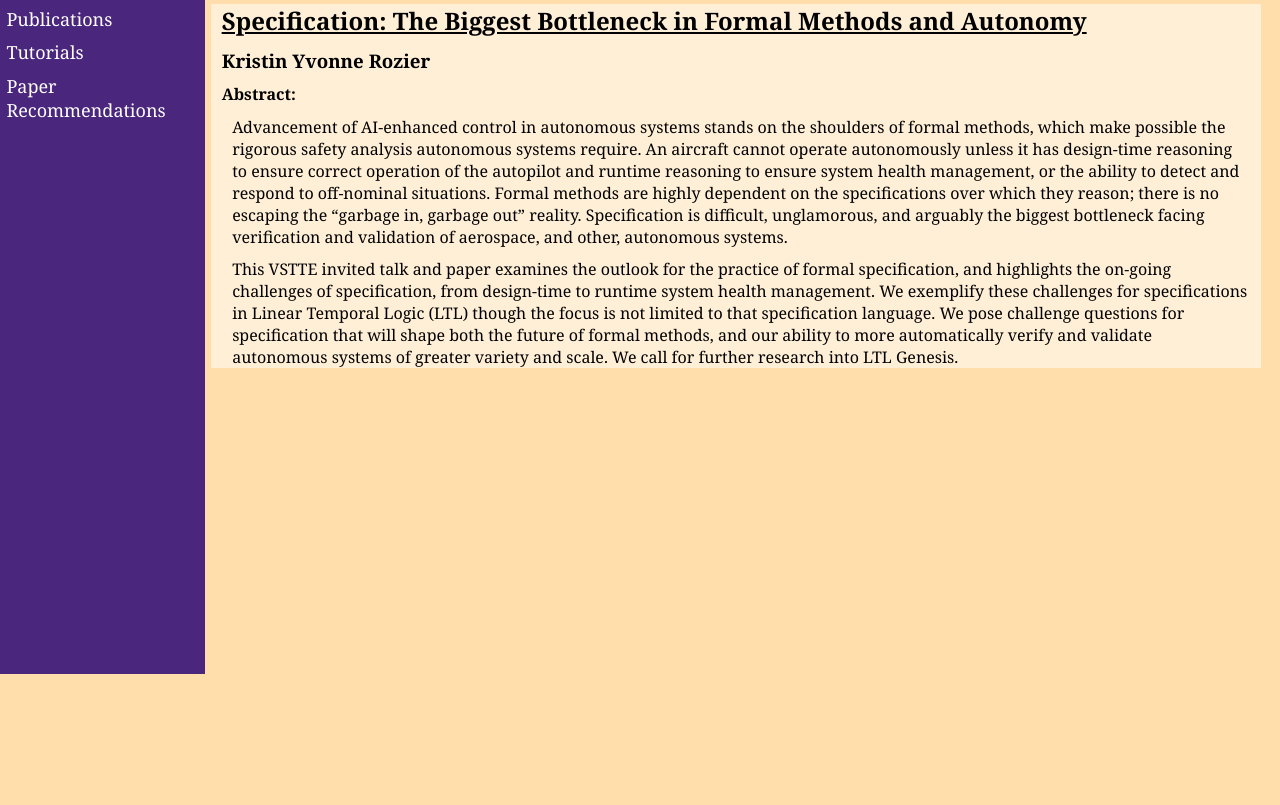
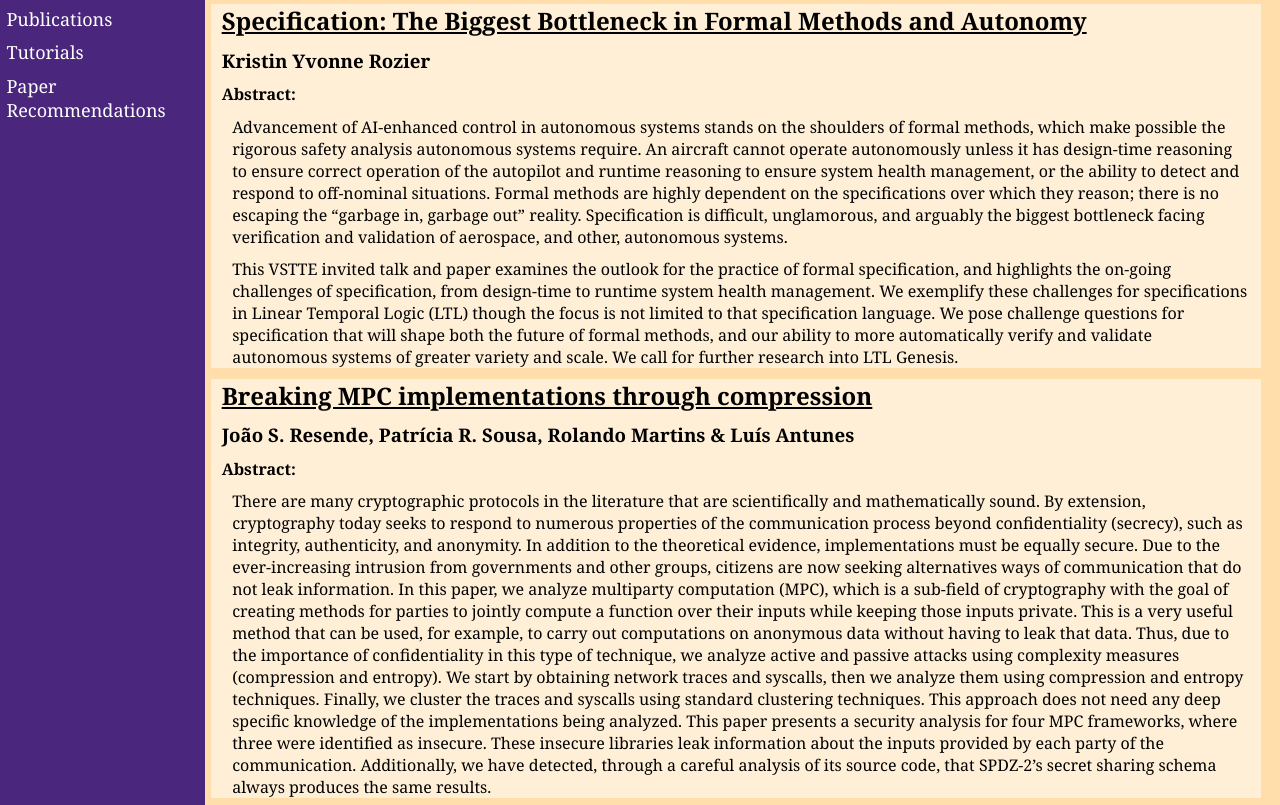
Before and after one commit to arhammer/arhammer.github.io, a plain HTML site: page pages/Papers.html in a window 1280 px wide. Shown: the part 126-931 px from the top of the page. Before the commit the page ends 800 px from the top, so only its background shows below. Drawn offline with Linux system fonts and the light colour scheme.

Commit message:
Update Papers.html
Adding mpc compression paper

```diff
--- a/pages/Papers.html
+++ b/pages/Papers.html
@@ -70,6 +70,27 @@
 				We pose challenge questions for specification that will shape both the future of formal methods, and our ability to more automatically verify and validate autonomous systems of greater variety and scale. We call for further research into LTL Genesis.
 				</p>
 			</div>
+
+			<!-- MPC Compression -->
+			<div class="page recc">
+				<h2><a href="https://link.springer.com/article/10.1007/s10207-018-0424-2">Breaking MPC implementations through compression</a></h2>
+				<h3>João S. Resende, Patrícia R. Sousa, Rolando Martins & Luís Antunes </h3>
+				<h4>Abstract:</h4>
+				<p>
+				There are many cryptographic protocols in the literature that are scientifically and mathematically sound.
+				By extension, cryptography today seeks to respond to numerous properties of the communication process beyond confidentiality (secrecy), such as integrity, authenticity, and anonymity.
+				In addition to the theoretical evidence, implementations must be equally secure.
+				Due to the ever-increasing intrusion from governments and other groups, citizens are now seeking alternatives ways of communication that do not leak information.
+				In this paper, we analyze multiparty computation (MPC), which is a sub-field of cryptography with the goal of creating methods for parties to jointly compute a function over their inputs while keeping those inputs private.
+				This is a very useful method that can be used, for example, to carry out computations on anonymous data without having to leak that data.
+				Thus, due to the importance of confidentiality in this type of technique, we analyze active and passive attacks using complexity measures (compression and entropy).
+				We start by obtaining network traces and syscalls, then we analyze them using compression and entropy techniques.
+				Finally, we cluster the traces and syscalls using standard clustering techniques.
+				This approach does not need any deep specific knowledge of the implementations being analyzed. This paper presents a security analysis for four MPC frameworks, where three were identified as insecure.
+				These insecure libraries leak information about the inputs provided by each party of the communication.
+				Additionally, we have detected, through a careful analysis of its source code, that SPDZ-2’s secret sharing schema always produces the same results.
+				</p>
+			</div>
 		</div>
 	</body>
 </html>
```
